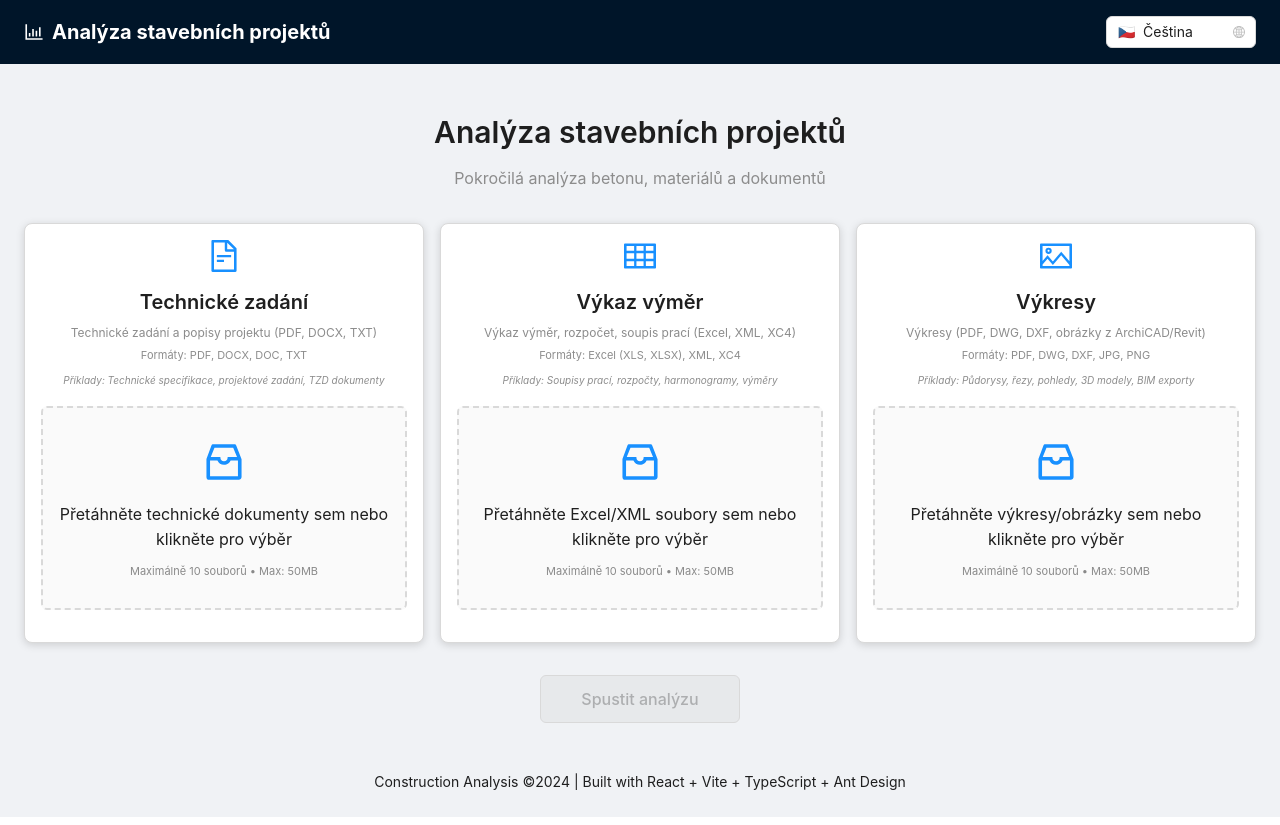
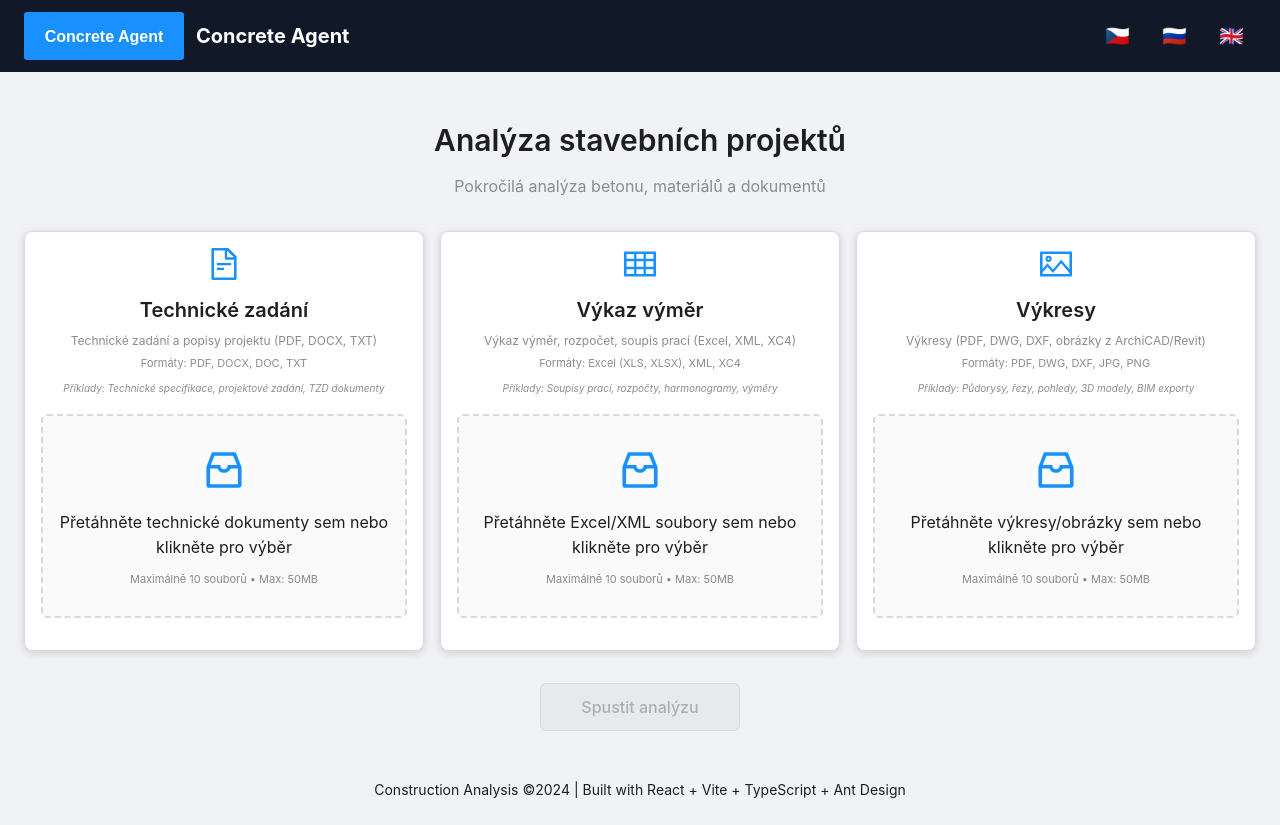
Before and after one commit to alpro1000/concrete-agent, a React (Vite) app in the folder frontend/: page / in a window 1280 px wide. Built offline with nearby package versions, Linux system fonts and the light colour scheme.

Commit message:
Add Header component with logo and language switcher, update translations
Co-authored-by: alpro1000 <225519891+alpro1000@users.noreply.github.com>

```diff
--- a/frontend/src/App.tsx
+++ b/frontend/src/App.tsx
@@ -1,14 +1,10 @@
 import { Layout, ConfigProvider, theme } from 'antd';
-import {
-  BarChartOutlined
-} from '@ant-design/icons';
-import { useTranslation } from 'react-i18next';
 
 // Import pages
 import ProjectAnalysis from './pages/ProjectAnalysis';
 
 // Import components
-import LanguageSelector from './components/LanguageSelector';
+import Header from './components/Header';
 
 // Import i18n
 import './i18n';
@@ -16,11 +12,9 @@ import './i18n';
 // Import styles
 import './styles/globals.css';
 
-const { Header, Content, Footer } = Layout;
+const { Content, Footer } = Layout;
 
 function App() {
-  const { t } = useTranslation();
-
   return (
     <ConfigProvider
       theme={{
@@ -32,29 +26,7 @@ function App() {
       }}
     >
       <Layout style={{ minHeight: '100vh' }}>
-        <Header style={{
-          display: 'flex',
-          alignItems: 'center',
-          justifyContent: 'space-between',
-          backgroundColor: '#001529',
-          padding: '0 24px'
-        }}>
-          <div style={{ display: 'flex', alignItems: 'center' }}>
-            <div style={{
-              color: 'white',
-              fontSize: '20px',
-              fontWeight: 'bold',
-              marginRight: '32px'
-            }}>
-              <BarChartOutlined style={{ marginRight: '8px' }} />
-              {t('home.title')}
-            </div>
-          </div>
-
-          <div style={{ display: 'flex', alignItems: 'center', gap: '16px' }}>
-            <LanguageSelector />
-          </div>
-        </Header>
+        <Header />
 
         <Content className="main-content">
           <ProjectAnalysis />
--- /dev/null
+++ b/frontend/src/components/Header.tsx
@@ -0,0 +1,108 @@
+import React from "react";
+import { useTranslation } from "react-i18next";
+
+const Header: React.FC = () => {
+  const { i18n } = useTranslation();
+
+  const changeLanguage = (lng: string) => {
+    i18n.changeLanguage(lng);
+  };
+
+  return (
+    <header
+      style={{
+        display: 'flex',
+        alignItems: 'center',
+        justifyContent: 'space-between',
+        backgroundColor: '#111827', // gray-900
+        color: 'white',
+        padding: '12px 24px',
+        boxShadow: '0 4px 6px -1px rgba(0, 0, 0, 0.1), 0 2px 4px -1px rgba(0, 0, 0, 0.06)',
+      }}
+    >
+      <div
+        style={{
+          display: 'flex',
+          alignItems: 'center',
+          gap: '12px',
+        }}
+      >
+        <img
+          src="/assets/logo.svg"
+          alt="Concrete Agent Logo"
+          style={{
+            height: '48px',
+            width: 'auto',
+          }}
+        />
+        <h1
+          style={{
+            fontSize: '20px',
+            fontWeight: 'bold',
+            margin: 0,
+          }}
+        >
+          Concrete Agent
+        </h1>
+      </div>
+
+      <div
+        style={{
+          display: 'flex',
+          gap: '8px',
+        }}
+      >
+        <button
+          onClick={() => changeLanguage("cs")}
+          style={{
+            padding: '6px 12px',
+            background: 'transparent',
+            border: 'none',
+            cursor: 'pointer',
+            fontSize: '20px',
+            transition: 'opacity 0.2s',
+          }}
+          onMouseEnter={(e) => e.currentTarget.style.opacity = '0.7'}
+          onMouseLeave={(e) => e.currentTarget.style.opacity = '1'}
+          title="Čeština"
+        >
+          🇨🇿
+        </button>
+        <button
+          onClick={() => changeLanguage("ru")}
+          style={{
+            padding: '6px 12px',
+            background: 'transparent',
+            border: 'none',
+            cursor: 'pointer',
+            fontSize: '20px',
+            transition: 'opacity 0.2s',
+          }}
+          onMouseEnter={(e) => e.currentTarget.style.opacity = '0.7'}
+          onMouseLeave={(e) => e.currentTarget.style.opacity = '1'}
+          title="Русский"
+        >
+          🇷🇺
+        </button>
+        <button
+          onClick={() => changeLanguage("en")}
+          style={{
+            padding: '6px 12px',
+            background: 'transparent',
+            border: 'none',
+            cursor: 'pointer',
+            fontSize: '20px',
+            transition: 'opacity 0.2s',
+          }}
+          onMouseEnter={(e) => e.currentTarget.style.opacity = '0.7'}
+          onMouseLeave={(e) => e.currentTarget.style.opacity = '1'}
+          title="English"
+        >
+          🇬🇧
+        </button>
+      </div>
+    </header>
+  );
+};
+
+export default Header;
--- a/frontend/src/i18n/index.ts
+++ b/frontend/src/i18n/index.ts
@@ -11,7 +11,7 @@ import type { Language, LanguageOption } from '../types/api';
 // Available language options with flags
 export const languageOptions: LanguageOption[] = [
   { code: 'cs', name: 'Čeština', flag: '🇨🇿' },
-  { code: 'en', name: 'English', flag: '🇺🇸' },
+  { code: 'en', name: 'English', flag: '🇬🇧' },
   { code: 'ru', name: 'Русский', flag: '🇷🇺' },
 ];
 
```
Also changed, not shown: frontend/public/assets/logo.svg (added).
